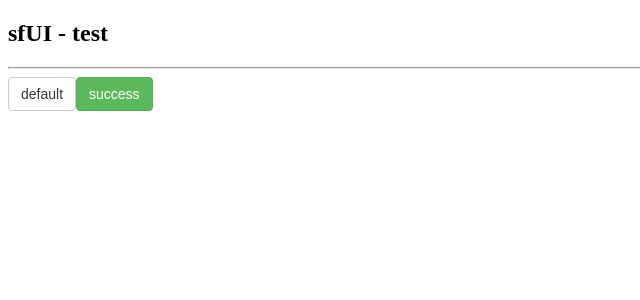
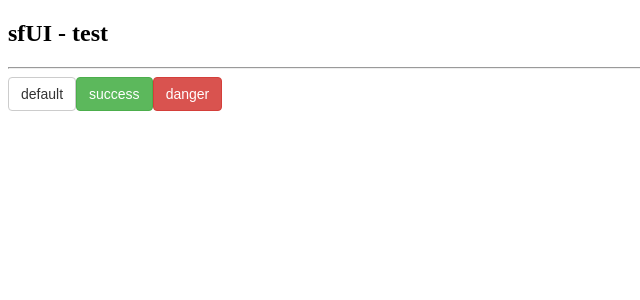
Before and after one commit to garfield520/sfUI, a Vue app: page / in a window 1280 px wide. Shown: the top 300 px of the page, without its empty margins (0-640 px from the left). Built offline with nearby package versions, Linux system fonts and the light colour scheme.

Commit message:
modify some style

```diff
--- a/src/App.vue
+++ b/src/App.vue
@@ -5,6 +5,7 @@
     <div>
       <sf-button>default</sf-button>
       <sf-button type="success">success</sf-button>
+      <sf-button type="danger">danger</sf-button>
     </div>
   </div>
 </template>
```
